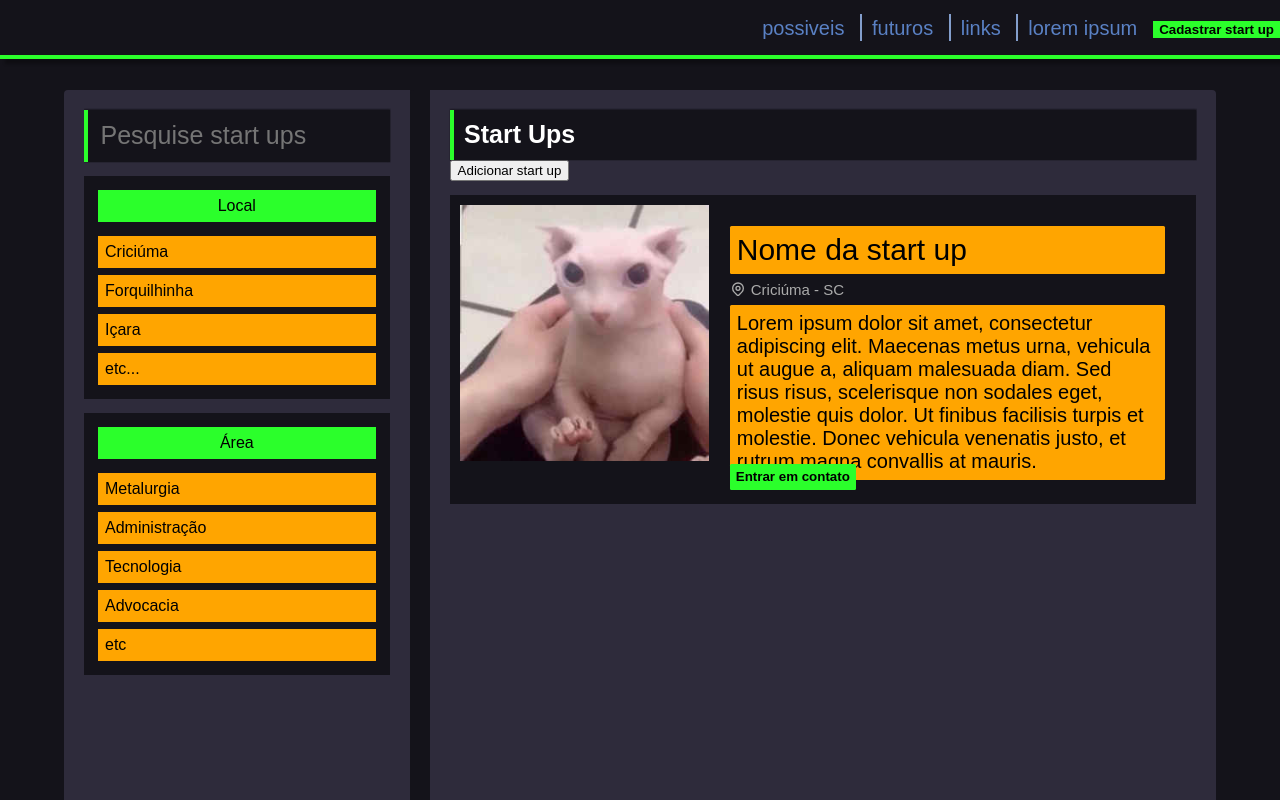
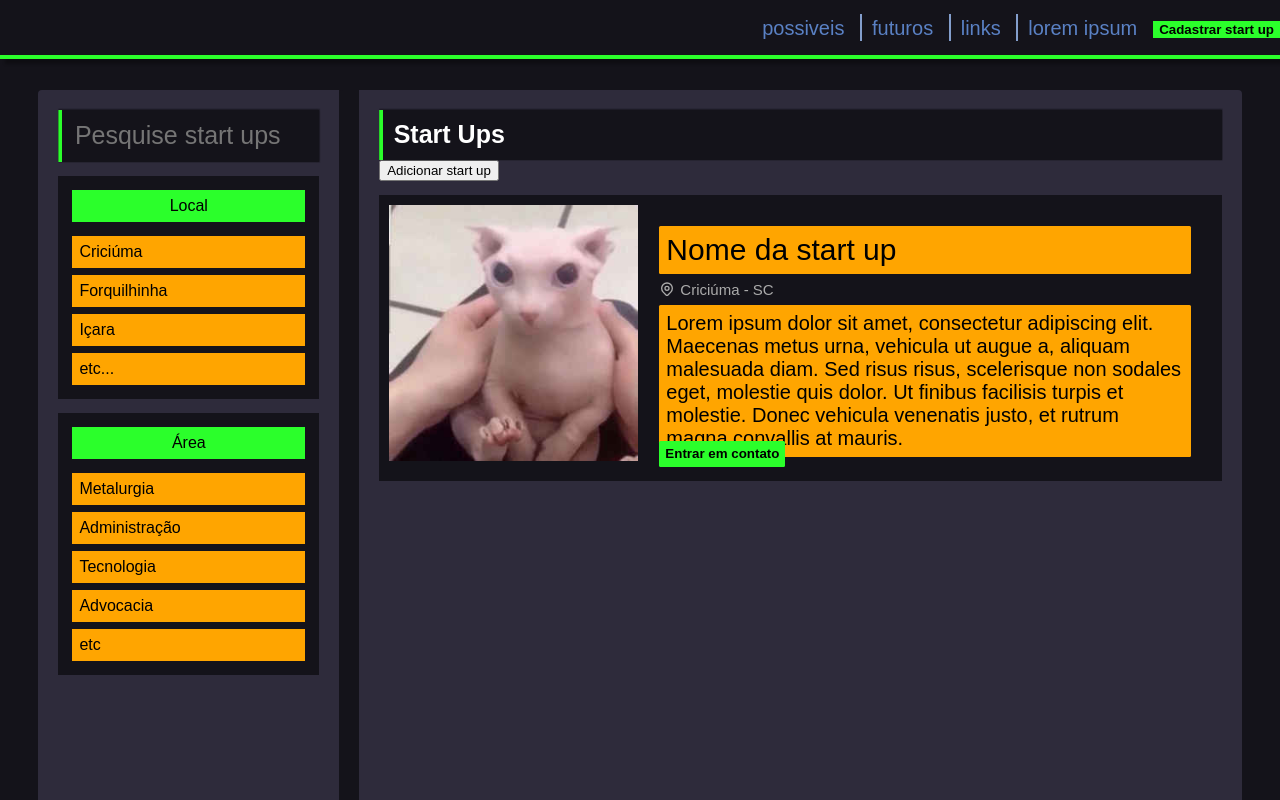
Before and after one commit to castelanlan/startupmap, a React (Create React App) app: page / in a window 1280 px wide. Shown: the top 800 px of the page. Built offline with nearby package versions, Linux system fonts and the light colour scheme.

Commit message:
painel mais largo e flex da startup melhor

```diff
--- a/src/components/Info/styles.ts
+++ b/src/components/Info/styles.ts
@@ -6,14 +6,14 @@ export const Container = styled.div`
     width: 100%;
     min-height: 1000px; /* fix: arrumar footer */
     display: grid;
-    padding: 7% 5%;
+    padding: 7% 3%;
     margin: 5% 0 5% 0;
     background-color: var(--color-bg);
 `;
 
 export const Painel = styled.div`
     display: grid;
-    grid-template-columns: 30fr 70fr;
+    grid-template-columns: 25fr 75fr;
 
     > .coluna {
         padding: 20px;
--- a/src/components/StartUp/index.tsx
+++ b/src/components/StartUp/index.tsx
@@ -35,7 +35,7 @@ const StartUp = () => {
               <p>Criciúma - SC</p>
             </Lugar>
           </Nome>
-          <Descricao><p> {/* 300 caracteres */}
+          <Descricao contentEditable="true"><p> {/* 300 caracteres */}
             Lorem ipsum dolor sit amet, consectetur adipiscing elit. Maecenas metus urna, vehicula ut augue a, aliquam malesuada diam. Sed risus risus, scelerisque non sodales eget, molestie quis dolor. Ut finibus facilisis turpis et molestie. Donec vehicula venenatis justo, et rutrum magna convallis at mauris.
           </p></Descricao>
           <BotaoContato>Entrar em contato</BotaoContato>
--- a/src/components/StartUp/styles.ts
+++ b/src/components/StartUp/styles.ts
@@ -21,16 +21,14 @@ export const Foto = styled.div`
         max-width: 20vw;
         max-height: 20vw;
         resize: both;
-        /* height: auto;
-        width: auto; */
     }
-
 `;
 
 export const Texto = styled.div`
     display: flex;
     flex-direction: column;
     margin: 14px !important; // D:
+    flex: 1 0 30%;
 `;
 
 export const Nome = styled.div`
```
